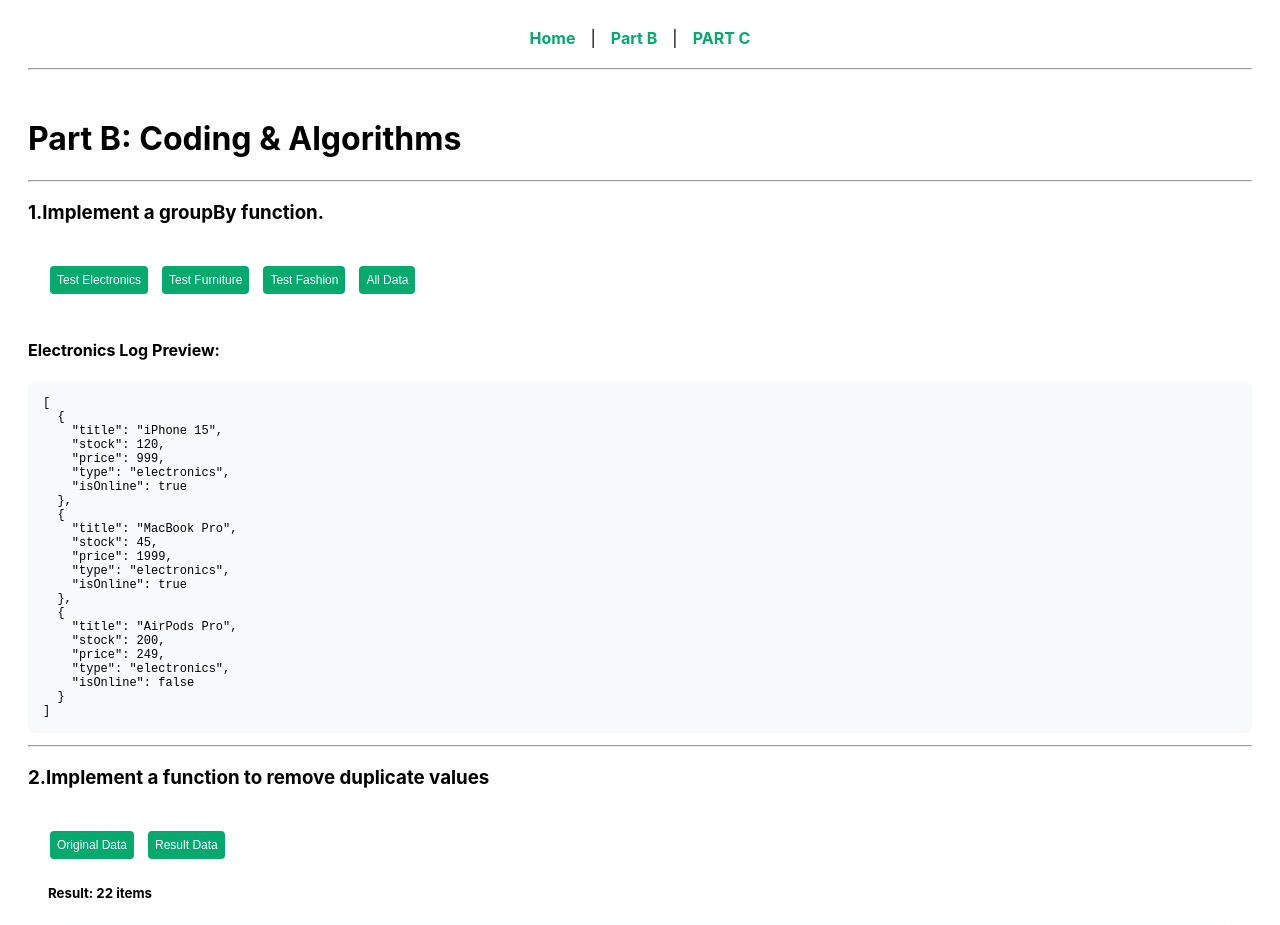
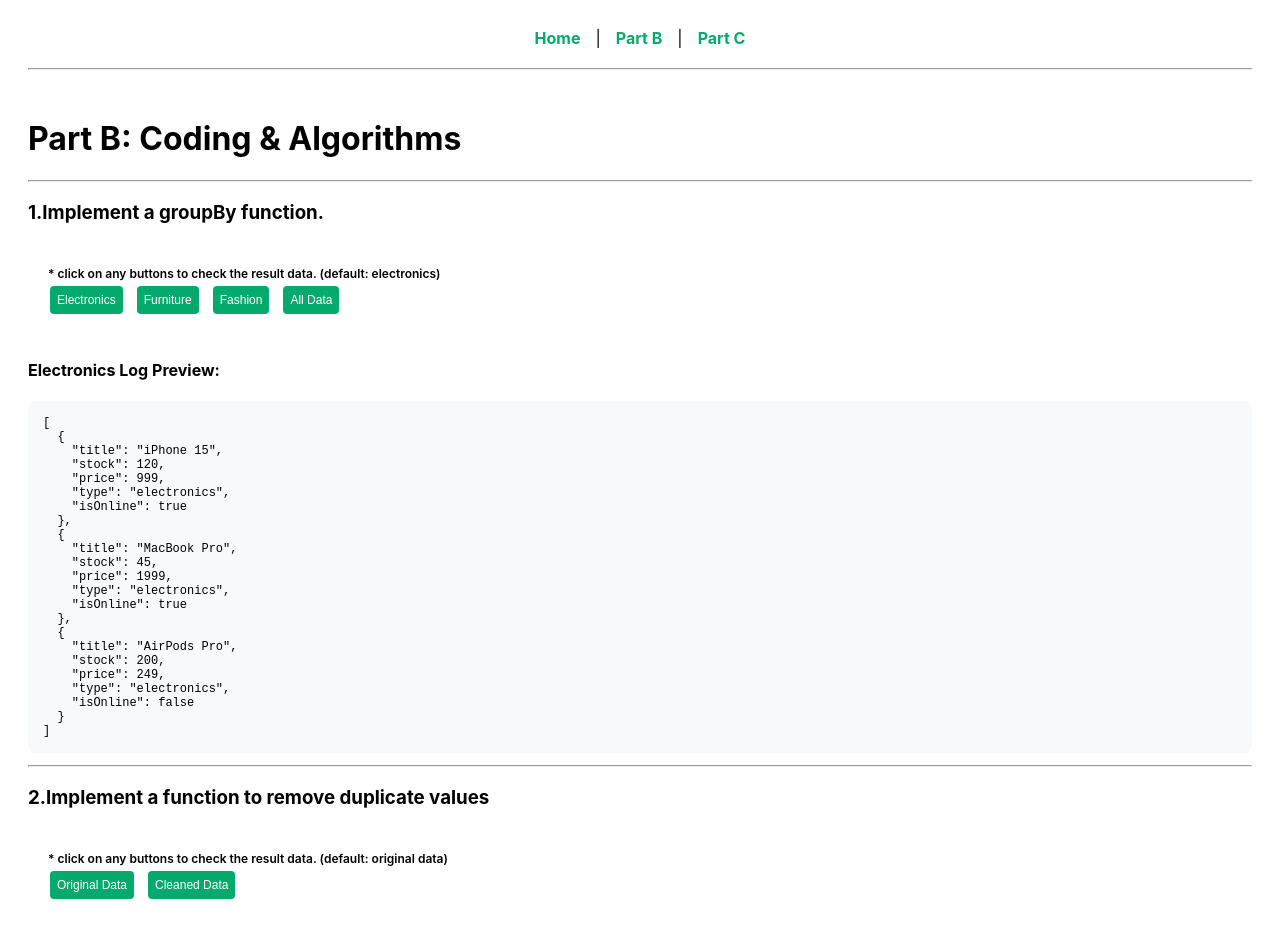
Before and after one commit to khunjutamat/jtk-frontend-assignment, a Nuxt app: page /part-b in a window 1280 px wide. Shown: the top 925 px of the page. Built offline with nearby package versions, Linux system fonts and the light colour scheme.

Commit message:
update: css style and READEME.md

```diff
--- a/app.vue
+++ b/app.vue
@@ -3,7 +3,7 @@
     <nav class="navbar">
       <NuxtLink to="/" class="nav-item">Home</NuxtLink> |
       <NuxtLink to="/part-b" class="nav-item">Part B</NuxtLink> |
-      <NuxtLink to="/car-spec" class="nav-item">PART C</NuxtLink>
+      <NuxtLink to="/car-spec" class="nav-item">Part C</NuxtLink>
     </nav>
 
     <hr />
--- a/pages/index.vue
+++ b/pages/index.vue
@@ -1,7 +1,7 @@
 <template>
   <div>
     <h4>Home Page | User List</h4>
-    <h5>Create a /users page and a userList.vue component (PART B: Coding & Algorithms)</h5>
+    <h5>Create a /users page and a userList.vue component (PART B: #3)</h5>
     <userList :users="USER_DATA" />
   </div>
 </template>
--- a/pages/part-b.vue
+++ b/pages/part-b.vue
@@ -8,10 +8,13 @@
       <h3>1.Implement a groupBy function.</h3>
 
       <div class="container">
+        <span style="font-size: 12px; font-weight: 600;">
+          * click on any buttons to check the result data. (default: electronics)
+        </span>
         <div class="stats">
-          <button class="button-custom" @click="groupData('electronics')">Test Electronics</button>
-          <button class="button-custom" @click="groupData('furniture')">Test Furniture</button>
-          <button class="button-custom" @click="groupData('fashion')">Test Fashion</button>
+          <button class="button-custom" @click="groupData('electronics')">Electronics</button>
+          <button class="button-custom" @click="groupData('furniture')">Furniture</button>
+          <button class="button-custom" @click="groupData('fashion')">Fashion</button>
           <button class="button-custom" @click="groupData('')">All Data</button>
         </div>
       </div>
@@ -27,11 +30,12 @@
       <h3>2.Implement a function to remove duplicate values</h3>
 
       <div class="container">
+        <span style="font-size: 12px; font-weight: 600;">
+          * click on any buttons to check the result data. (default: original data)
+        </span>
         <div class="stats">
-          <!-- <p>Original Data: <strong>{{ rawUsers.length }}</strong> items</p>
-          <p>Cleaned Data: <strong>{{ resultUsers.length }}</strong> items</p> -->
           <button class="button-custom" @click="toggleData('original')">Original Data</button>
-          <button class="button-custom" @click="toggleData('clean')">Result Data</button>
+          <button class="button-custom" @click="toggleData('clean')">Cleaned Data</button>
         </div>
 
         <div class="display-grid">
```
Also changed, not shown: 1 other file (tests, documents, lock files or other folders).
